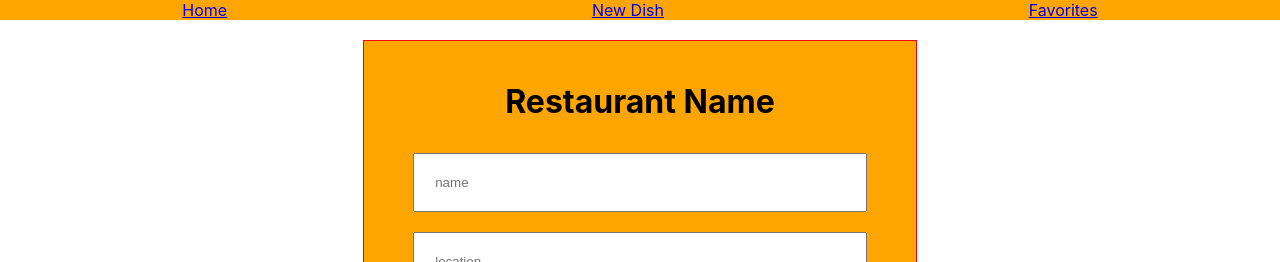
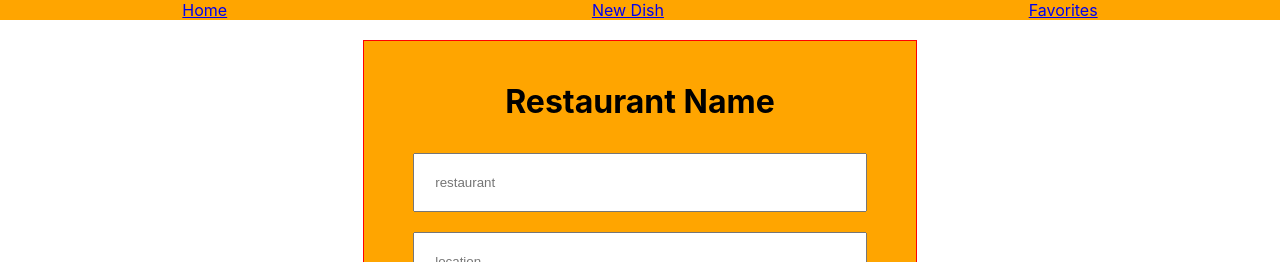
Before and after one commit to abdirahmanfarah/Foodie-Fun, a React (Create React App) app in the folder foodie-fun/: page /restaurant in a window 1280 px wide. Shown: the top 262 px of the page. Built offline with nearby package versions, Linux system fonts and the light colour scheme.

Commit message:
last changes for the night

```diff
--- a/foodie-fun/src/components/navBar.jsx
+++ b/foodie-fun/src/components/navBar.jsx
@@ -0,0 +1 @@
+import React from 'react';
--- a/foodie-fun/src/components/restaurantForm.jsx
+++ b/foodie-fun/src/components/restaurantForm.jsx
@@ -25,10 +25,10 @@ const RestaurantForm = props => {
   return (
     <RestaurantFormContainer>
       <h1>Restaurant Name </h1>
-      <InputA name='name' placeholder='name' onChange={handleChange} value={newRes.name}/>
+      <InputA name='name' placeholder='restaurant' onChange={handleChange} value={newRes.name}/>
       <InputA name="location" placeholder="location" onChange={handleChange} value={newRes.location} />
       <InputA name='time' placeholder='time' onChange={handleChange} value={newRes.time} />
-      <SelectA name="cusine" value={newRes.cuisine} onChange={handleChange}>
+      <SelectA name="cuisine" value={newRes.cuisine} onChange={handleChange}>
         <option value='American'>American</option>
         <option value='Chinese'>Chinese</option>
         <option value='Mexican'>Mexican</option>
```
